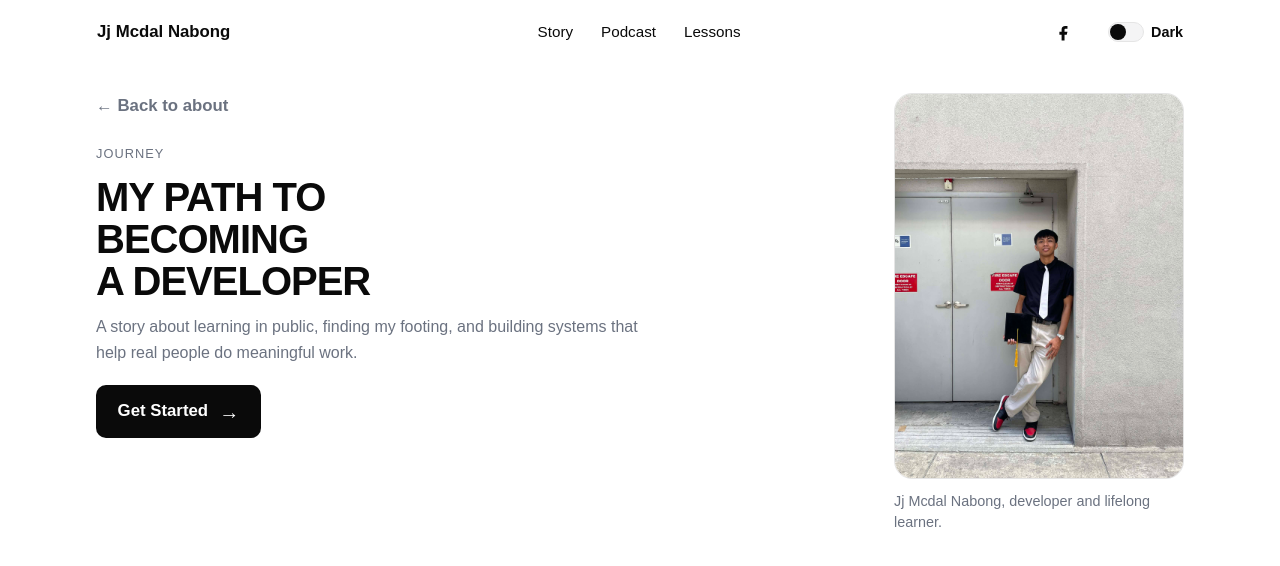
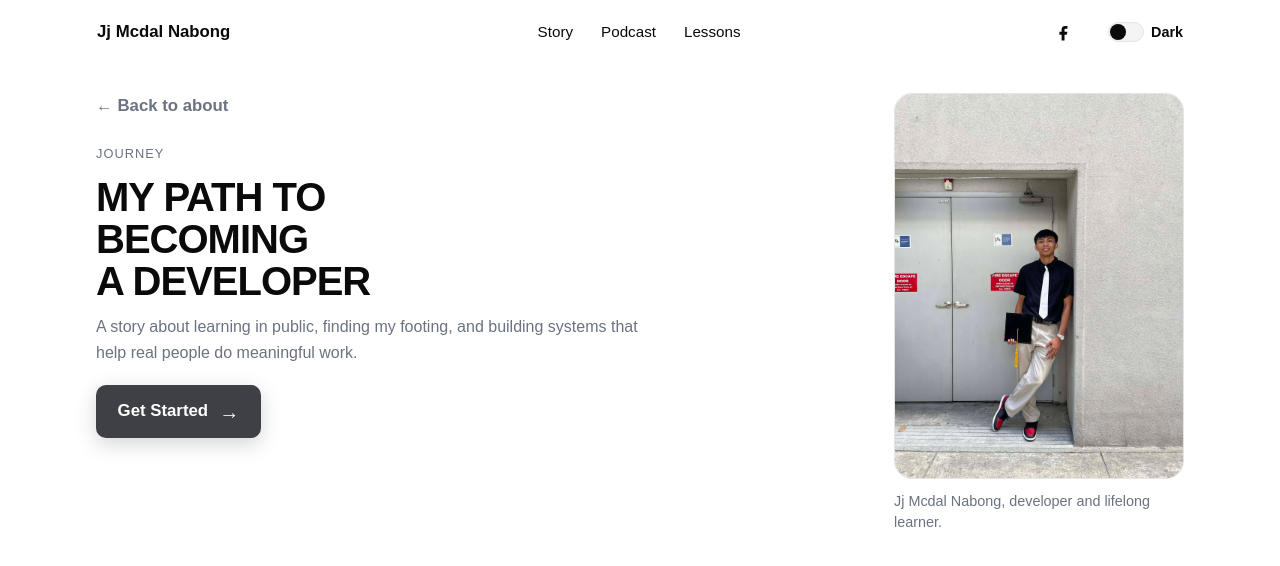
Before and after one commit to JjMcdal/portfolio-jjmcdal, a Next.js app: page /journey in a window 1280 px wide. Shown: the top 566 px of the page. Built offline with nearby package versions, Linux system fonts and the light colour scheme.

Commit message:
Journey: match Get Started button with narrative button, no-scroll hero

```diff
--- a/app/globals.css
+++ b/app/globals.css
@@ -241,7 +241,7 @@ footer{padding:3.5rem 0}
 .journey-hero-copy .eyebrow{margin-bottom:.75rem}
 .journey-hero h1{font-size:clamp(1.875rem,3.5vw,2.5rem);font-weight:700;line-height:1.05;letter-spacing:-.025em;max-width:16ch}
 .journey-hero .lead{margin:.75rem 0 1.25rem;max-width:35rem;font-size:1rem;color:var(--muted)}
-.journey-primary{display:inline-flex;align-items:center;gap:.7rem;padding:.8rem 1.35rem;border-radius:10px;background:var(--solid);color:var(--on-solid);font-weight:700;transition:transform .2s,box-shadow .2s}
+.journey-primary{display:inline-flex;align-items:center;gap:.7rem;padding:.8rem 1.35rem;border-radius:10px;background:var(--journey-accent);color:var(--journey-on-accent);font-weight:700;box-shadow:0 6px 20px color-mix(in srgb,var(--journey-accent) 22%,transparent);transition:transform .2s,box-shadow .2s,background-color .2s}
 .journey-primary span{font-size:1.25rem;line-height:1}
 /* Portrait: fixed 3:4 ratio (about 290px wide on desktop), caption stays visible below */
 .journey-portrait{margin:0;width:min(100%,18.125rem);justify-self:end;align-self:start}
@@ -256,10 +256,13 @@ footer{padding:3.5rem 0}
 .timeline-placeholder-item:last-child{border-right:0}
 .timeline-placeholder-item span{font-weight:700;color:var(--muted)}
 .timeline-placeholder-item p{margin-top:2rem;color:var(--muted);font-size:.9rem}
+.journey-primary:focus-visible{box-shadow:0 10px 30px color-mix(in srgb,var(--journey-accent) 45%,transparent)}
 @media(hover:hover){
-  .journey-primary:hover{background:#52525b;transform:translateY(-2px);box-shadow:var(--shadow)}
-  [data-theme=dark] .journey-primary:hover{background:#a1a1aa}
+  .journey-primary:hover{background:#27272a;box-shadow:0 10px 30px color-mix(in srgb,var(--journey-accent) 45%,transparent);transform:translateY(-1px)}
+  [data-theme=dark] .journey-primary:hover{background:#fafafa}
 }
+/* Pressed state: after the hover block so it wins */
+.journey-primary:active{transform:translateY(0) scale(.98);box-shadow:0 3px 12px color-mix(in srgb,var(--journey-accent) 35%,transparent)}
 /* Desktop: portrait shrinks with the viewport height so the whole hero fits without scrolling */
 @media(min-width:861px){
   .journey-hero{padding:5.8rem 0 1rem}
@@ -327,4 +330,4 @@ footer{padding:3.5rem 0}
   .timeline-placeholder-item,.timeline-placeholder-item:nth-child(2n){border-right:0;border-top:1px solid var(--border)}
   .timeline-placeholder-item:first-child{border-top:0}
 }
-@media(prefers-reduced-motion:reduce){.marquee-track{animation:none}html{scroll-behavior:auto}*{transition:none!important}.journey-btn:hover,.journey-btn:active,.journey-btn:hover .icon,.journey-btn:focus-visible .icon{transform:none}}
+@media(prefers-reduced-motion:reduce){.marquee-track{animation:none}html{scroll-behavior:auto}*{transition:none!important}.journey-btn:hover,.journey-btn:active,.journey-btn:hover .icon,.journey-btn:focus-visible .icon,.journey-primary:hover,.journey-primary:active{transform:none}}
```
